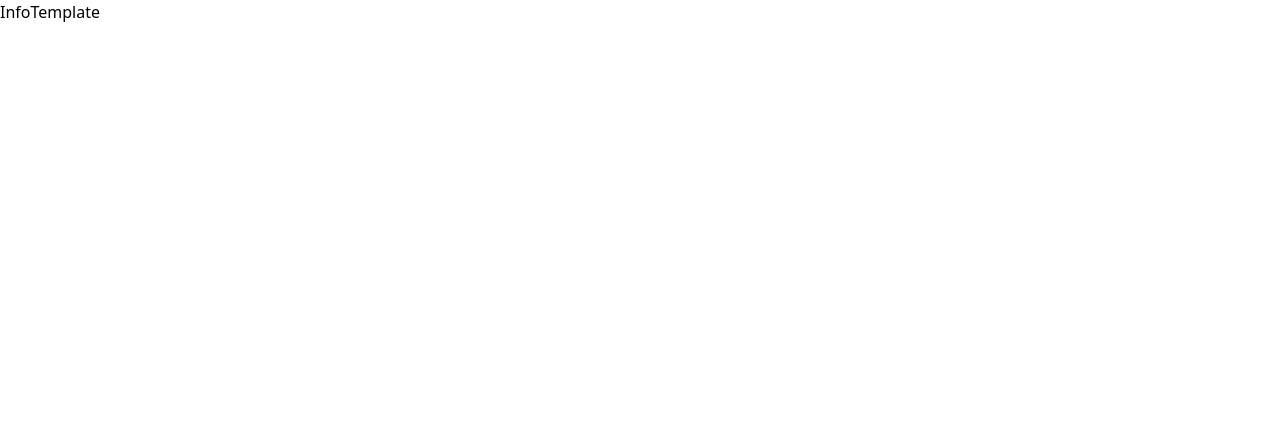
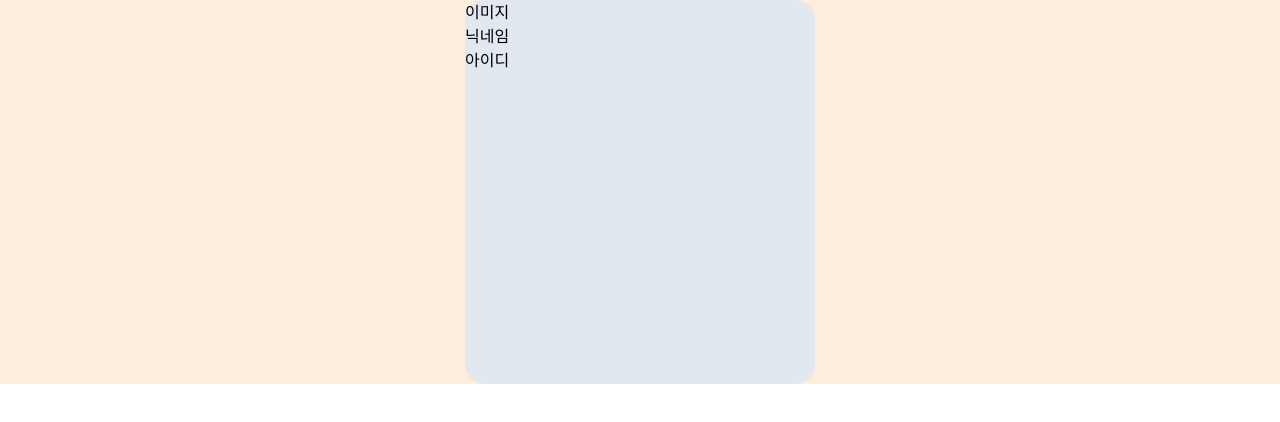
Before and after one commit to GDSC-KNU/3rd-sc-ex2-GamzaMap-Frontend, a React (Vite) app: page /mypage in a window 1280 px wide. Shown: the top 422 px of the page. Built offline with nearby package versions, Linux system fonts and the light colour scheme.

Commit message:
[Feat]: 마이 페이지 디자인

```diff
--- a/src/components/template/InfoTemplate.jsx
+++ b/src/components/template/InfoTemplate.jsx
@@ -1,5 +1,13 @@
 const InfoTemplate = () => {
-	return <>InfoTemplate</>;
+	return (
+		<section className="bg-beg-1">
+			<div className="max-w-[350px] mx-auto h-96 rounded-[20px] bg-slate-200">
+				<div>이미지</div>
+				<div>닉네임</div>
+				<div>아이디</div>
+			</div>
+		</section>
+	);
 };
 
 export default InfoTemplate;
```
